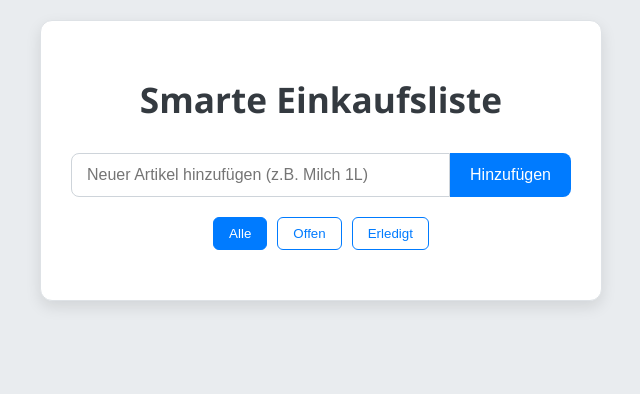
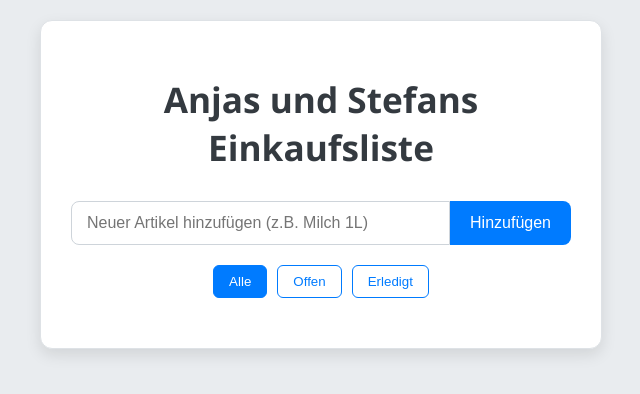
Before and after one commit to Friedlaender/test, a plain HTML site: page index.html in a window 1280 px wide. Shown: the whole page, without its empty margins (319-959 px from the left). Drawn offline with Linux system fonts and the light colour scheme; no server answers.

Commit message:
index.html

```diff
--- a/index.html
+++ b/index.html
@@ -183,7 +183,7 @@
 </head>
 <body>
     <div class="container">
-        <h1>Smarte Einkaufsliste</h1>
+        <h1>Anjas und Stefans Einkaufsliste</h1>
         <div class="input-group">
             <input type="text" id="itemInput" placeholder="Neuer Artikel hinzufügen (z.B. Milch 1L)">
             <button onclick="addItem()">Hinzufügen</button>
```
